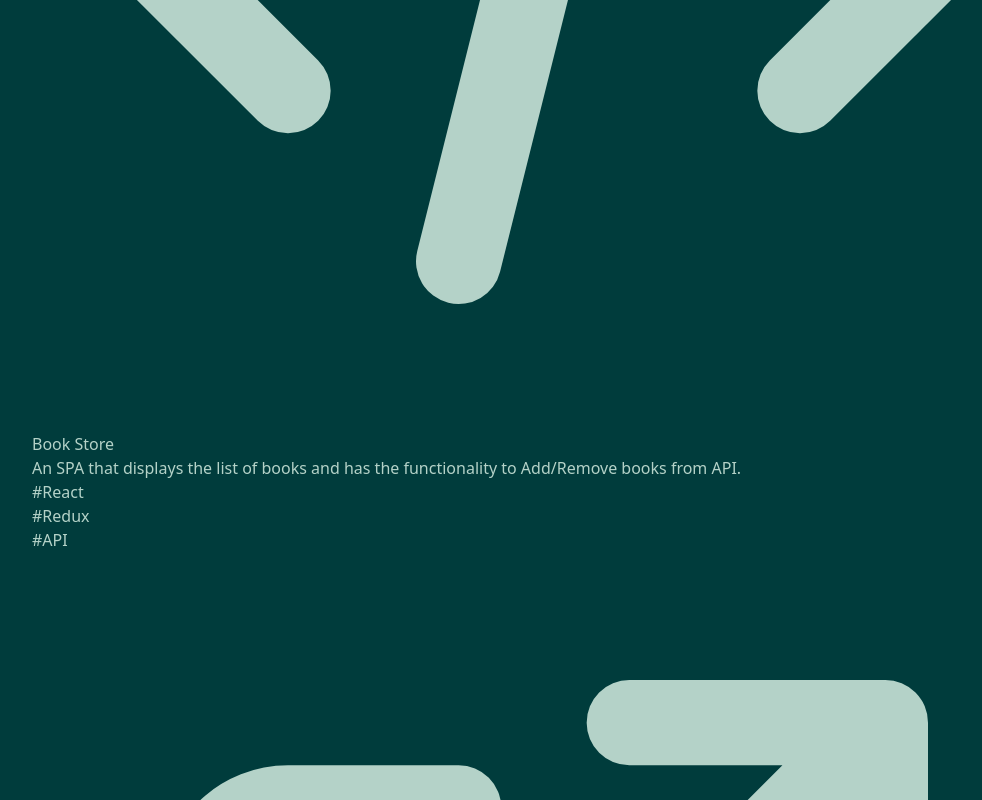
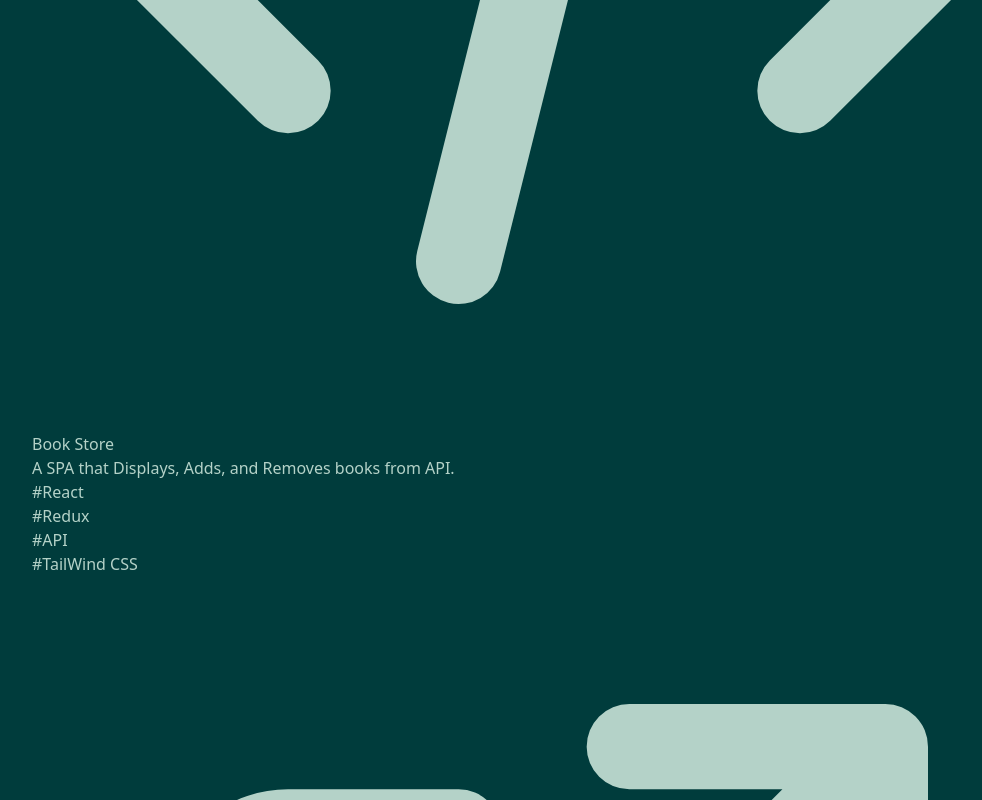
Before and after one commit to SamanAtashi/Portfolio-V.2, a Next.js app: page / in a window 1280 px wide. Shown: the part 2000-2800 px from the top of the page, without its empty margins (96-1078 px from the left). Built offline with nearby package versions, Linux system fonts and the light colour scheme.

Commit message:
Update descriptions of project

```diff
--- a/Components/Projects/Project.jsx
+++ b/Components/Projects/Project.jsx
@@ -1,4 +1,5 @@
 import { ExternalLinkIcon, CodeIcon } from '@heroicons/react/outline';
+import color from '../../Assets/color';
 
 const Project = (props) => {
 	const stacks = () => {
@@ -19,12 +20,15 @@ const Project = (props) => {
 	}
 
 	return (
-		<article className="bg-Secondary text-Primary p-6 my-8 rounded-lg shadow-2xl h-80 font-Montserratss relative">
+		<article className="bg-Secondary text-Primary p-6 my-8 rounded-lg shadow-2xl h-80 font-Montserratss relative flex flex-col justify-between">
+			<div>
 				<header className="font-semibold text-2xl">
 					{props.name}
 				</header>
 				<div className="w-full border-Primary_Light border-2 my-3.5"></div>
 				<p>{props.desc}</p>
+			</div>
+			<div>
 				<ul className="text-Primary_Light font-medium  italic mt-3.5 flex  flex-wrap">
 					{stacks()}
 				</ul>
@@ -52,6 +56,7 @@ const Project = (props) => {
 						<CodeIcon />
 					</a>
 				</div>
+			</div>
 			<span class="absolute -top-0.5 -right-0.5 flex h-3 w-3">
 				{circle}
 			</span>{' '}
--- a/Components/Projects/Projects.jsx
+++ b/Components/Projects/Projects.jsx
@@ -1,5 +1,4 @@
 import React from 'react';
-
 import Project from './Project';
 
 class Projects extends React.Component {
@@ -10,7 +9,7 @@ class Projects extends React.Component {
 				status: 'ongoing',
 				id: 'num1',
 				description:
-					'A clone of the Instagram website made with Next.',
+					'A clone of the Instagram website made with Next and FireBase.',
 				stack: [
 					'Next',
 					'FireBase v9',
@@ -23,20 +22,21 @@ class Projects extends React.Component {
 			},
 			{
 				name: 'Book Store',
-				status: 'Done',
+				status: 'ongoing',
 				id: 'num2',
 				description:
-					'An SPA that displays the list of books and has the functionality to Add/Remove books from API.',
-				stack: ['React', 'Redux', 'API'],
+					'A SPA that Displays, Adds, and Removes books from API.',
+				stack: ['React', 'Redux', 'API', 'TailWind CSS'],
 				url: 'https://github.com/SamanAtashi/BookStore-redux',
 				githubUrl:
 					'https://github.com/SamanAtashi/BookStore-redux',
 			},
 			{
 				name: 'ToDo List',
-				status: 'Done',
+				status: 'ongoing',
 				id: 'num3',
-				description: 'To Do List Application made with React.',
+				description:
+					'A To Do List Application made with React that saves all your ToDos locally.',
 				stack: ['React', 'LocalStorage'],
 				url: 'https://samanatashi.github.io/Todo_list_react/',
 				githubUrl:
@@ -47,7 +47,7 @@ class Projects extends React.Component {
 				status: 'Done',
 				id: 'num4',
 				description:
-					'The iCinema is a SPA that is based on the TVmaze API. With the use of the Involvement API to POST and GET the likes and comments, users can comment and like a certain series.',
+					'iCinema is a SPA that is based on the TVmaze API. Users can comment and like their favorite series.',
 				stack: ['JS', 'API'],
 				url: 'https://samanatashi.github.io/JS-Capstone-project/dist/',
 				githubUrl:
@@ -73,9 +73,7 @@ class Projects extends React.Component {
 		return (
 			<section className="mt-12">
 				<header className="text-Secondary_Light text-5xl font-semibold font-Bodoni">
-					<span>
-						My Work
-					</span>
+					<span>My Work</span>
 				</header>
 				{this.projectsList}
 			</section>
```
Lines whose indentation alone changed are shown as unchanged.
